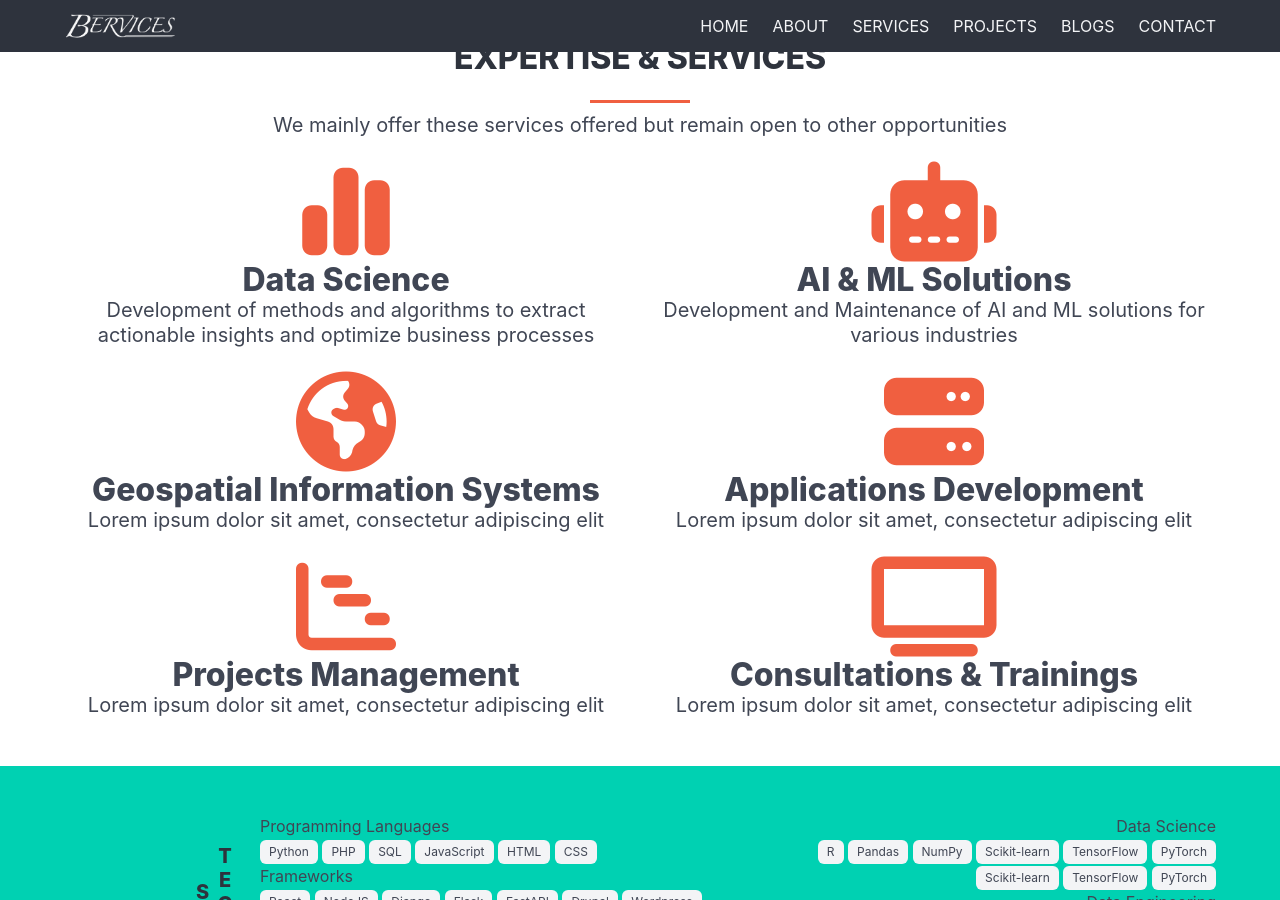
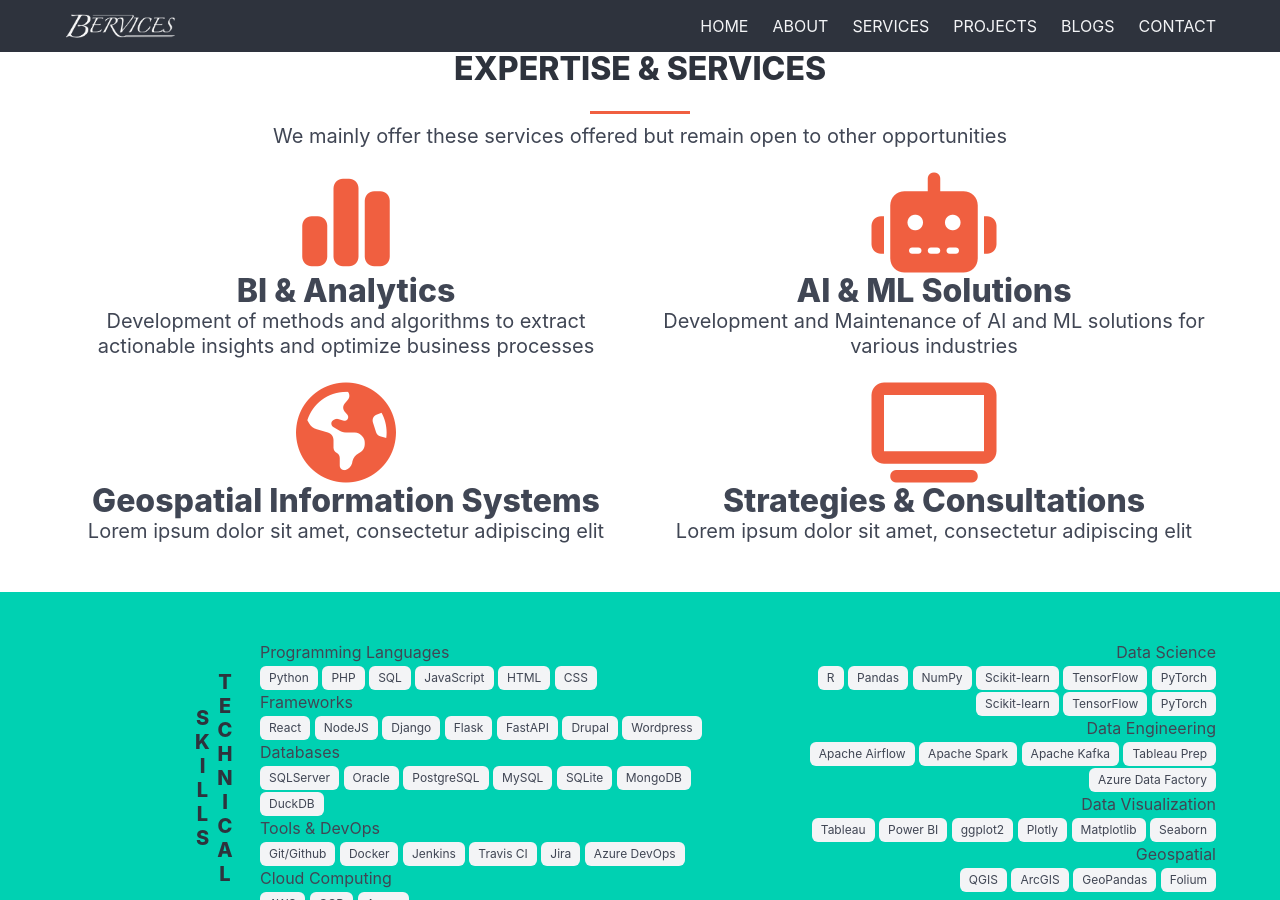
Before and after one commit to baboyma/baboyma.github.io, a Jekyll site: the page built from docs/index.html, in a window 1280 px wide and 900 px high, scrolled down 1557 px. Built offline with Jekyll 4.4.1, drawn with Linux system fonts in a browser that asks for light colours; nearby versions of some CDN libraries; comment, search, counter and statistics services are not loaded; a style sheet for code colours, icons or effects is not loaded; some of the changed text lies outside the part shown.

Commit message:
Home - update services and profile

```diff
--- a/docs/_data/services.yml
+++ b/docs/_data/services.yml
@@ -3,7 +3,7 @@
 services:
   - name: ds
     icon: "fa-solid fa-chart-simple"
-    title: "Data Science"
+    title: "BI & Analytics"
     description: "Development of methods and algorithms to extract actionable insights and optimize business processes"
   - name: ai
     icon: "fa-solid fa-robot"
@@ -13,15 +13,15 @@
     icon: "fa-solid fa-earth-americas"
     title: "Geospatial Information Systems"
     description: "Lorem ipsum dolor sit amet, consectetur adipiscing elit"
-  - name: dev
-    icon: "fa-solid fa-server"
-    title: "Applications Development"
-    description: "Lorem ipsum dolor sit amet, consectetur adipiscing elit"
-  - name: pm
-    icon: "fa-solid fa-chart-gantt"
-    title: "Projects Management"
-    description: "Lorem ipsum dolor sit amet, consectetur adipiscing elit"
+  # - name: dev
+  #   icon: "fa-solid fa-server"
+  #   title: "Applications Development"
+  #   description: "Lorem ipsum dolor sit amet, consectetur adipiscing elit"
+  # - name: pm
+  #   icon: "fa-solid fa-chart-gantt"
+  #   title: "Projects Management"
+  #   description: "Lorem ipsum dolor sit amet, consectetur adipiscing elit"
   - name: cbt
     icon: "fa-solid fa-tv"
-    title: "Consultations & Trainings"
+    title: "Strategies & Consultations"
     description: "Lorem ipsum dolor sit amet, consectetur adipiscing elit"
--- a/docs/index.html
+++ b/docs/index.html
@@ -1,6 +1,9 @@
 ---
 layout: default
-title: Home
+title: Data Analytics Consulting Services
+subtitle: Efficient Data & Analytics Solutions for a fast growing digital world
+header: Our world is digital
+description: Decoding the digital world, one blog at a time.
 ---
 
 <!-- Home - Banner -->
@@ -8,9 +11,9 @@
     <div class="hero-body">
         <div class="container">
             <div class="content is-12">
-                <p class="title is-uppercase">Data Analytics Consulting Services</p>
+                <p class="title is-uppercase">{{ page.title }}</p>
                 <!-- <p class="title">"The best services your company can get"</p> -->
-                <button class="button is-info">Contact me for details!</button>
+                <button class="button is-info">Contact us for details</button>
                 <div class="bubblee"></div>
                 <div class="bubblee" style="top: 20px; left: 20px;"></div>
                 <div class="bubblee" style="top: 40px; left: 40px;"></div>
@@ -48,6 +51,7 @@
             </div>
             <div class="column has-text-justified">
                 <p class="title"><i class="fa-solid fa-hands-asl-interpreting"></i> Hey there! I'm {{ site.data.profile.name.short }} <i class="fa-solid fa-hands-asl-interpreting"></i></p>
+                <p class="subtitle">{{ site.data.profile.tagline }}</p>
                 <p class="subtitle">A {{ site.data.profile.title.future }} based in the {{ site.data.profile.location.label }}. {{ site.data.profile.summary }}</p>
                 <!-- <h1 class="title is-uppercase">{{ site.data.profile.header | capitalize }}</h1> -->
                 <!-- <p class="subtitle is-normal">{{ site.data.profile.summary }}</p> -->
```
Also changed, not shown: docs/_data/profile.yml (+4 -4 lines).
